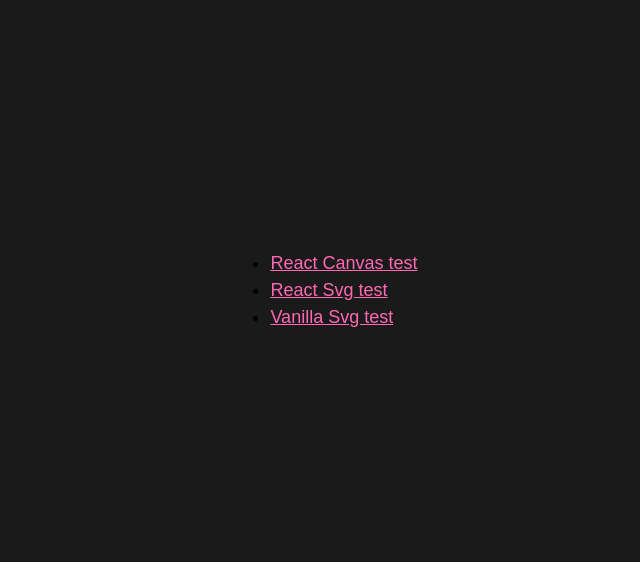
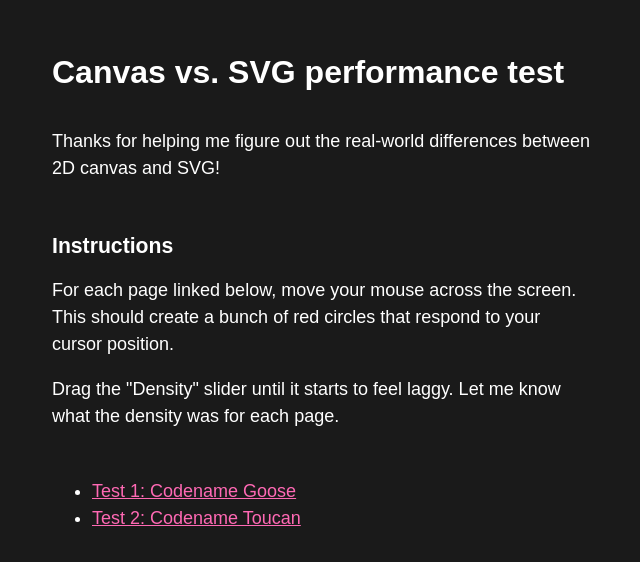
Before and after one commit to joshwcomeau/wa-svg-vs-canvas, a React (Vite) app: page / in a window 1280 px wide. Shown: the part 110-672 px from the top of the page, without its empty margins (316-956 px from the left). Built offline with nearby package versions, Linux system fonts and the light colour scheme.

Commit message:
Intro page + improvements

```diff
--- a/src/App.tsx
+++ b/src/App.tsx
@@ -1,21 +1,78 @@
 import { Link } from 'react-router';
+import styled from 'styled-components';
 
 function App() {
   return (
-    <main>
+    <Main>
+      <h1>Canvas vs. SVG performance test</h1>
+      <p>
+        Thanks for helping me figure out the real-world differences
+        between 2D canvas and SVG!
+      </p>
+      <h2>Instructions</h2>
+      <Mouse>
+        For each page linked below, move your mouse across the screen.
+        This should create a bunch of red circles that respond to your
+        cursor position.
+      </Mouse>
+
+      <Touch>
+        For each page linked below, drag your finger across the
+        screen. This should create a bunch of red circles that respond
+        to touch.
+      </Touch>
+      <p>
+        Drag the "Density" slider until it starts to feel laggy. Let
+        me know what the density was for each page.
+      </p>
+
       <ul>
         <li>
-          <Link to="/react-canvas">React Canvas test</Link>
+          <Link to="/goose">Test 1: Codename Goose</Link>
         </li>
         <li>
-          <Link to="/react-svg">React Svg test</Link>
-        </li>
-        <li>
-          <Link to="/vanilla-svg">Vanilla Svg test</Link>
+          <Link to="/toucan">Test 2: Codename Toucan</Link>
         </li>
       </ul>
-    </main>
+    </Main>
   );
 }
 
+const Main = styled.main`
+  max-width: 38rem;
+  margin-inline: auto;
+  color: white;
+  padding: 32px;
+
+  h1 {
+    font-size: 2rem;
+    margin-bottom: 2rem;
+  }
+  h2 {
+    font-size: 1.325rem;
+    margin-top: 3rem;
+    margin-bottom: 1rem;
+  }
+
+  p {
+    margin-bottom: 1em;
+  }
+
+  ul {
+    margin-top: 3rem;
+  }
+`;
+
+const Mouse = styled.p`
+  @media (pointer: coarse) {
+    display: none;
+  }
+`;
+const Touch = styled.p`
+  display: none;
+  @media (pointer: coarse) {
+    display: block;
+  }
+`;
+
 export default App;
--- a/src/index.css
+++ b/src/index.css
@@ -71,8 +71,9 @@ body {
 #root {
   display: grid;
   place-content: center;
-  width: 100vw;
-  height: 100svh;
+  width: calc(100vw - 50px);
+  min-height: 100svh;
+  margin-inline: auto;
 }
 
 a {
--- a/src/main.tsx
+++ b/src/main.tsx
@@ -13,8 +13,8 @@ createRoot(document.getElementById('root')!).render(
     <StateProvider>
       <BrowserRouter>
         <Routes>
-          <Route path="/react-canvas" element={<ReactCanvas />} />
-          <Route path="/react-svg" element={<ReactSvg />} />
+          <Route path="/toucan" element={<ReactCanvas />} />
+          <Route path="/goose" element={<ReactSvg />} />
           <Route path="/vanilla-svg" element={<VanillaSvg />} />
           <Route path="/" element={<App />} />
         </Routes>
--- a/src/routes/ReactCanvas/ReactCanvas.tsx
+++ b/src/routes/ReactCanvas/ReactCanvas.tsx
@@ -54,7 +54,7 @@ function ReactCanvas() {
             normalize(
               event.clientX,
               0,
-              innerSize,
+              innerSize * devicePixelRatio,
               -sensitivity * 2,
               sensitivity * 2
             ) +
@@ -64,7 +64,7 @@ function ReactCanvas() {
             normalize(
               event.clientY,
               0,
-              innerSize,
+              (window.innerHeight - 64) * devicePixelRatio,
               -sensitivity * 2,
               sensitivity * 2
             ) +
@@ -85,6 +85,11 @@ function ReactCanvas() {
     }
 
     window.addEventListener('pointermove', handleMove);
+
+    handleMove({
+      clientX: window.innerWidth / 2,
+      clientY: window.innerHeight / 2,
+    });
 
     return () => {
       window.removeEventListener('pointermove', handleMove);
--- a/src/routes/ReactSvg/ReactSvg.tsx
+++ b/src/routes/ReactSvg/ReactSvg.tsx
@@ -12,8 +12,8 @@ function ReactSvg() {
     React.useContext(StateContext);
 
   const [mousePosition, setMousePosition] = React.useState({
-    x: 0,
-    y: 0,
+    x: window.innerWidth / 2,
+    y: window.innerHeight / 2,
   });
 
   const windowDimensions = useWindowDimensions({ throttleBy: 25 });
```
